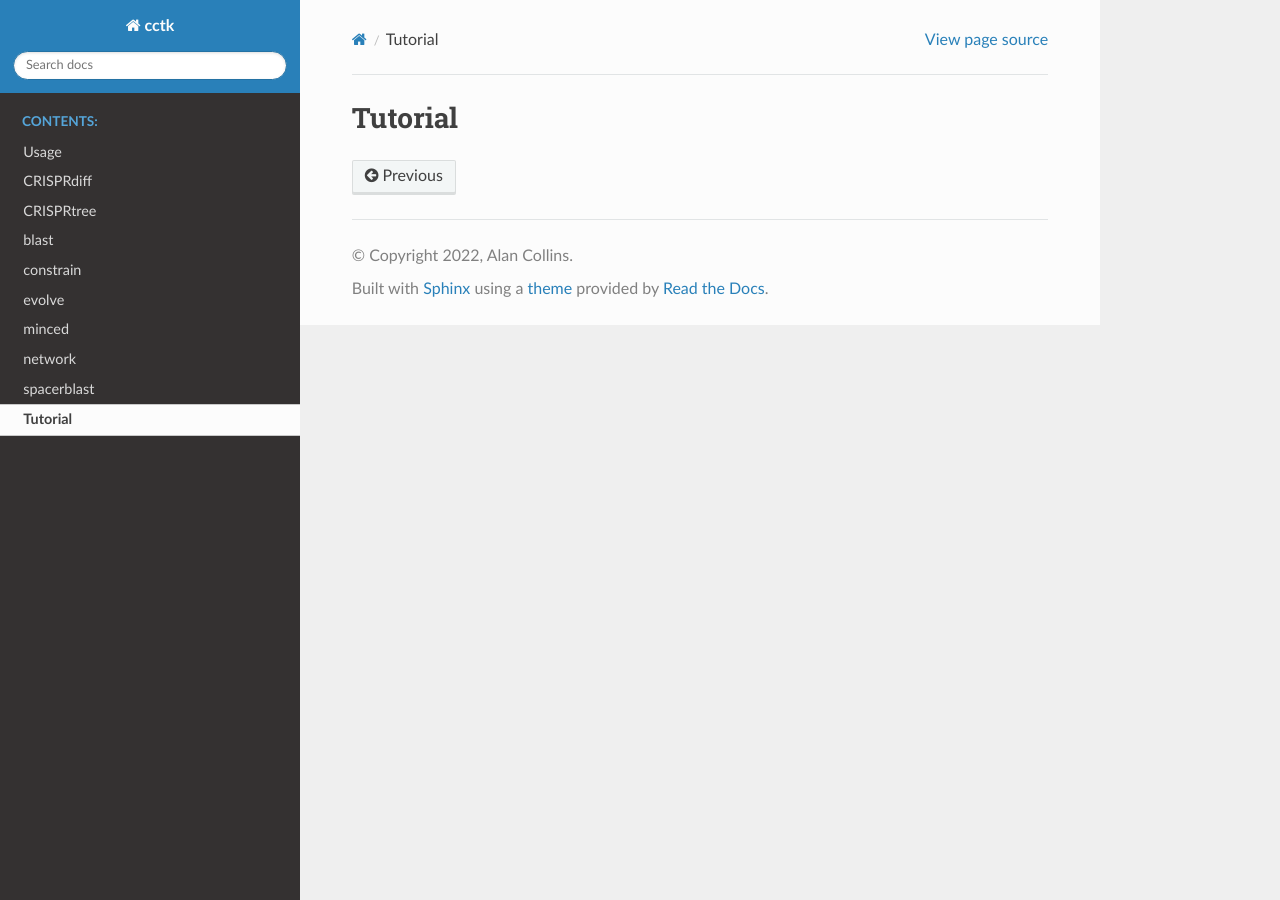
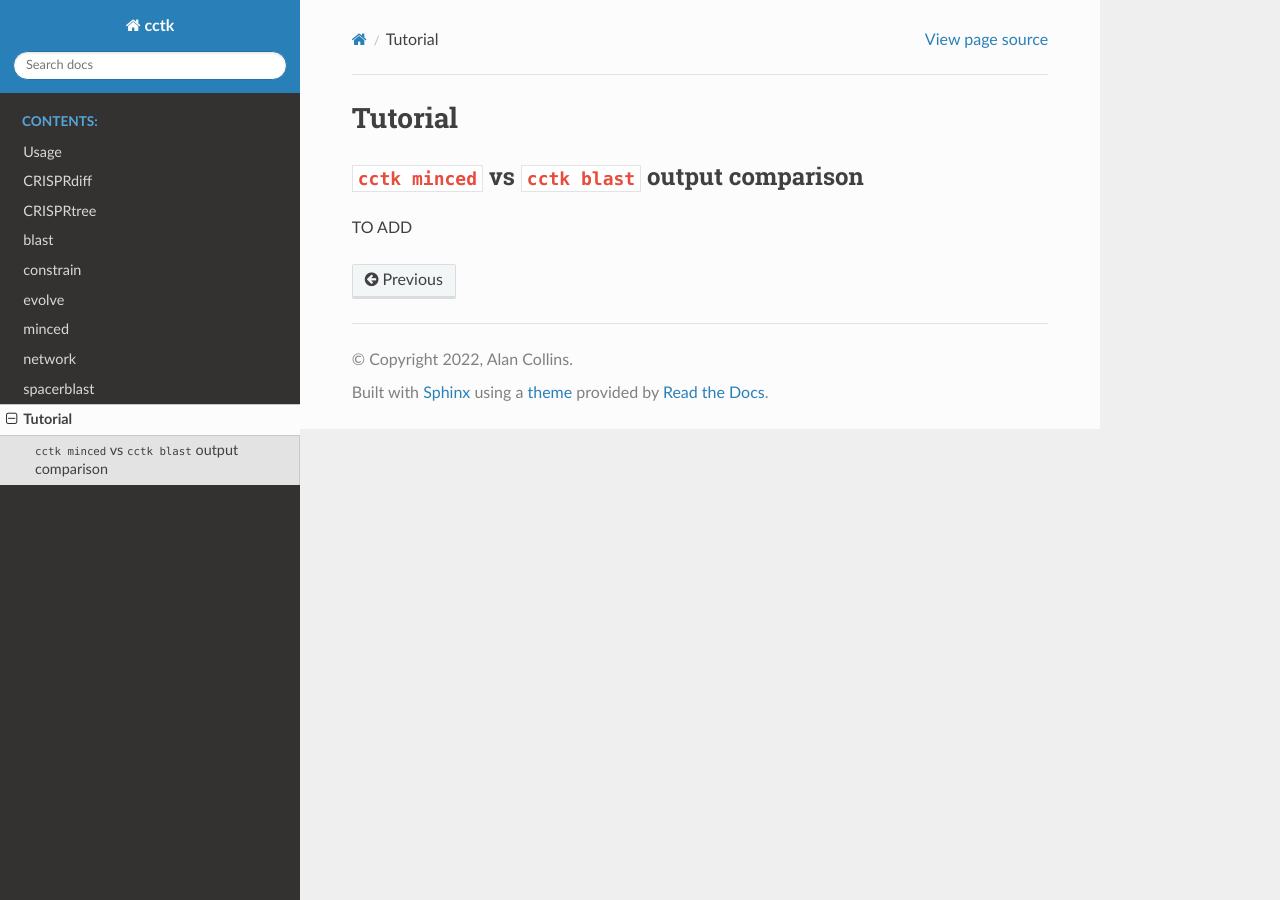
Before and after one commit to Alan-Collins/CRISPR_comparison_toolkit, a Sphinx documentation site: the page built from docs/source/content/tutorial.rst, in a window 1280 px wide. Built offline with Sphinx 7.4.7 and the Read the Docs theme 2.0.0, drawn with Linux system fonts in a browser that asks for light colours.

Commit message:
Added placeholder and ref

```diff
--- a/docs/source/content/tutorial.rst
+++ b/docs/source/content/tutorial.rst
@@ -1,2 +1,13 @@
 Tutorial
 ========
+
+
+
+
+
+.. _minced-blast-comp
+
+``cctk minced`` vs ``cctk blast`` output comparison
+---------------------------------------------------
+
+TO ADD
```
